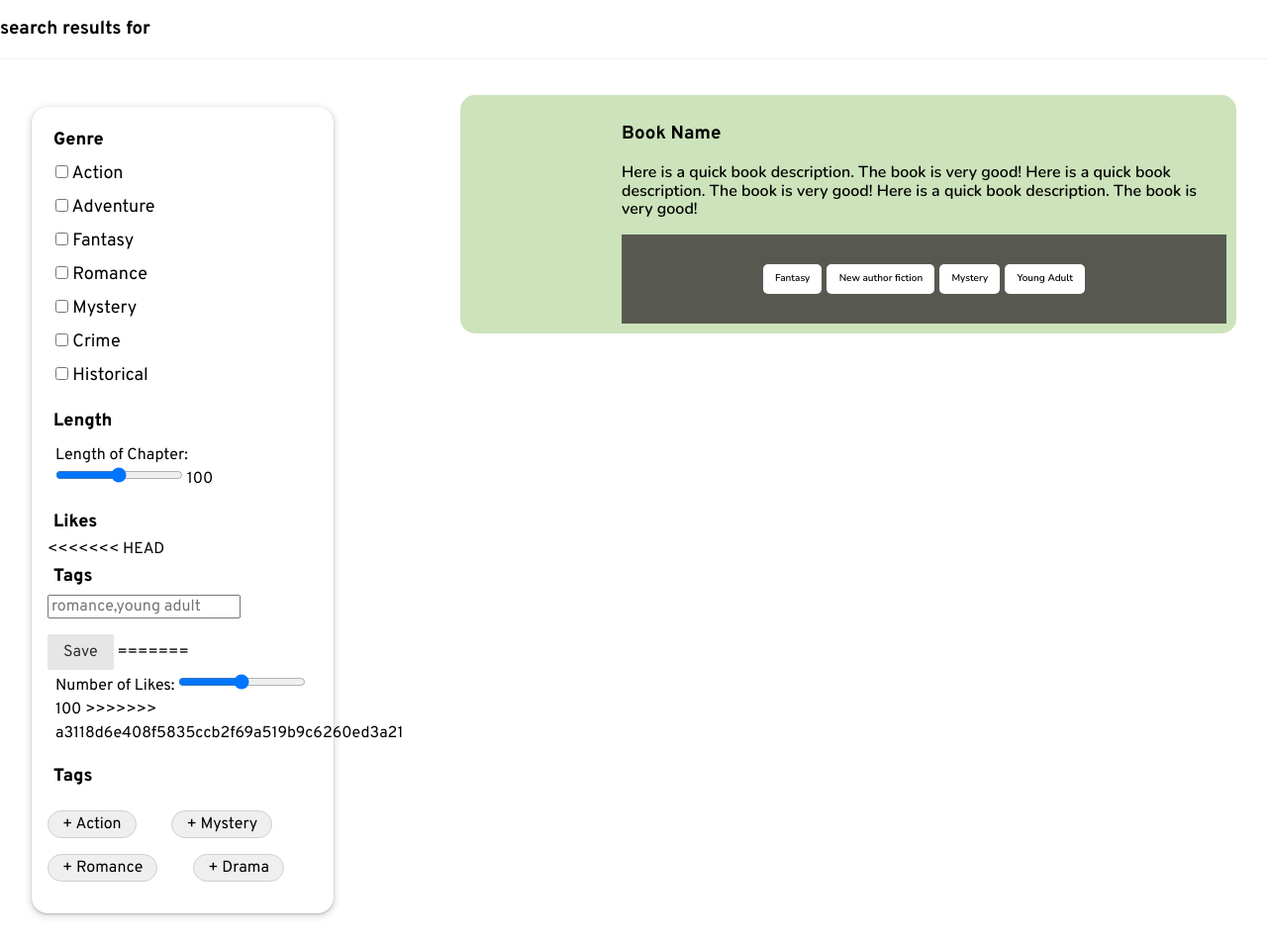
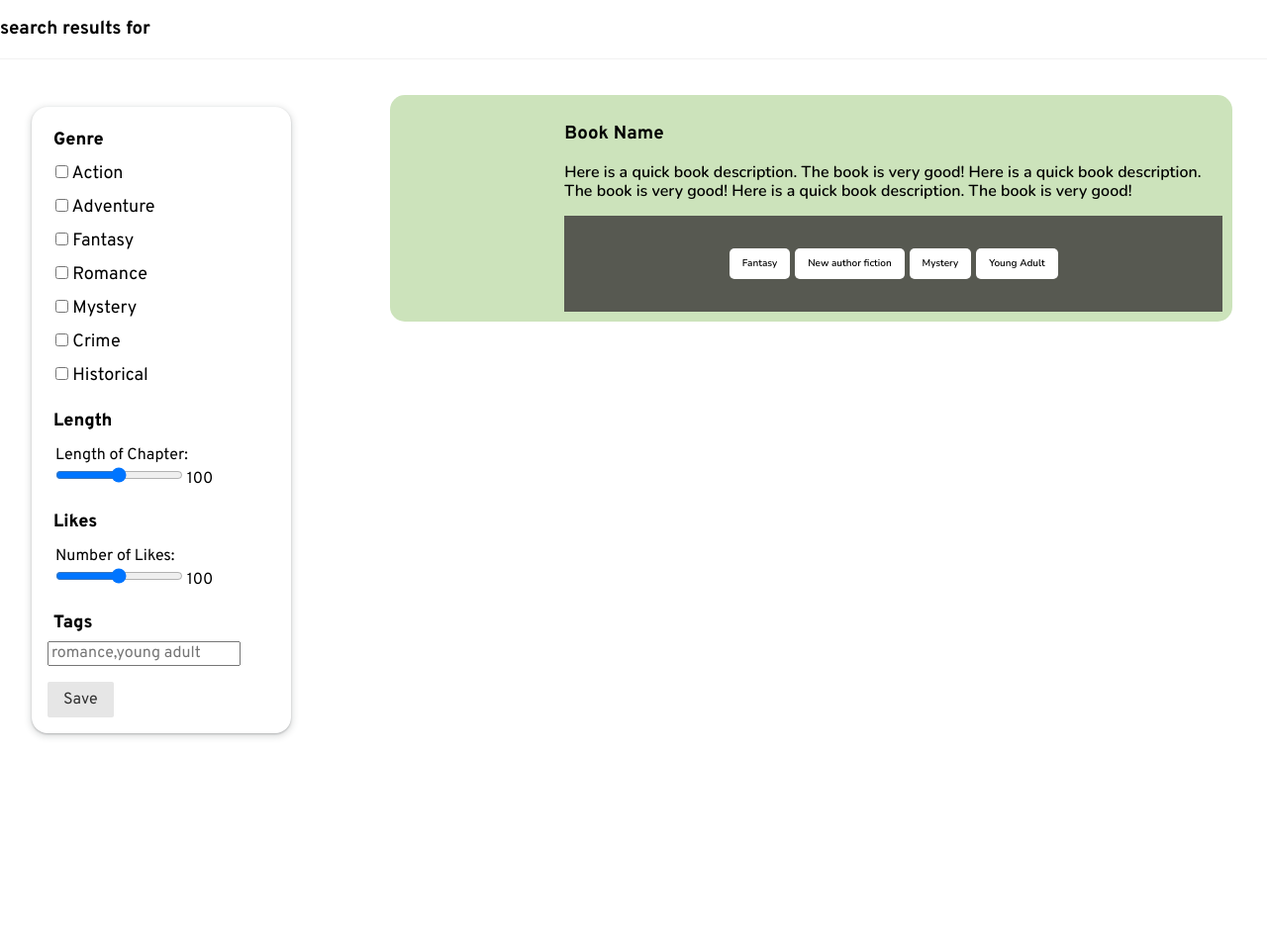
Before and after one commit to lulubugqu/read-write-app, a Flask app: template templates/search.html in a window 1280 px wide. Shown: the part 75-1030 px from the top of the page at 99% size. After the commit the page ends 821 px from the top, so only its background shows below. Run offline with Flask 3, Linux system fonts and the light colour scheme; the template is opened without the code that fills it, so the values that code supplies are empty; some libraries are stand-ins or nearby versions.

Commit message:
readded forms for search and storydetail

```diff
--- a/templates/search.html
+++ b/templates/search.html
@@ -14,7 +14,7 @@
     <div class="search-container">
         <div class="search-left-side">
             <div class="search-filter">
-
+            <form id="save_search_filters" action="" method="POST">
                 <div class="filters">
 
                     <div class="filter-title">
@@ -81,29 +81,16 @@
                         <div class="filter-title">
                             Likes
                         </div>
-<<<<<<< HEAD
-                    <div class="filters">
-                        <div class="filter-title">
-                            Tags
-                        </div>
-
-                        <div class="tags">
-                            <input type="text" id="tags" name="tags" placeholder= "romance,young adult"/>
-                        </div>
-
-                    </div>
-
-                    <input class="button-editStory pure-button" type="submit" value="Save" />
 
 
-=======
+
+
                         <div class="like_filter">
                             <!-- <p>Number of Likes:</p> -->
                             <label for="range"> Number of Likes: </label>
                             <input type="range" min="1" max="100" value="50" name="range"
                             oninput="likeValue.innerText = this.value">
                             <span id="likeValue">100</span>
->>>>>>> a3118d6e408f5835ccb2f69a519b9c6260ed3a21
 
                         </div>
                     </div>
@@ -111,28 +98,17 @@
                         <div class="filter-title">
                             Tags
                         </div>
+
+
                             <div class="tags">
-                        <span class="tag-content">
-                            <input type="checkbox" id="ActionTag" name="ActionTag" value="ActionTag">
-                            <label class="filter-checkbox" for="ActionTag"> + Action </label>
-                        </span>
+                                <input type="text" id="tags" name="tags" placeholder= "romance,young adult"/>
+                            </div>
 
-                        <span class="tag-content">
-                            <input type="checkbox" id="MysteryTag" name="MysteryTag" value="MysteryTag">
-                            <label class="filter-checkbox" for="MysteryTag"> + Mystery </label>
-                        </span>
+                        <!-- </div>  -->
+                    </div>
 
-                        <span class="tag-content">
-                            <input type="checkbox" id="RomanceTag" name="RomanceTag" value="RomanceTag">
-                            <label class="filter-checkbox" for="RomanceTag"> + Romance </label>
-                        </span>
-                        <span class="tag-content">
-                            <input type="checkbox" id="DramaTag" name="DramaTag" value="DramaTag">
-                            <label class="filter-checkbox" for="DramaTag"> + Drama </label>
-                        </span>
-
-                    </div>
-                </div>
+                    <input class="button-editStory pure-button" type="submit" value="Save " />
+                </form>
 
             </div>
 
--- a/templates/storydetail2.html
+++ b/templates/storydetail2.html
@@ -39,15 +39,11 @@
 
             </div>
         </div>
-<<<<<<< HEAD
-
-        <form id="save_to_library" action="story/{{ book_id }}/save" method="POST">
+        <form id="save_to_library" action="story/book_id/save" method="POST">
             <a id="save_to_library" onclick="document.getElementById('save_to_library').submit();">
                 <i class="fa-solid fa-bookmark"></i>
             </a>
         </form>
-=======
->>>>>>> a3118d6e408f5835ccb2f69a519b9c6260ed3a21
     </div>
 
 
```
Lines whose indentation alone changed are shown as unchanged.
